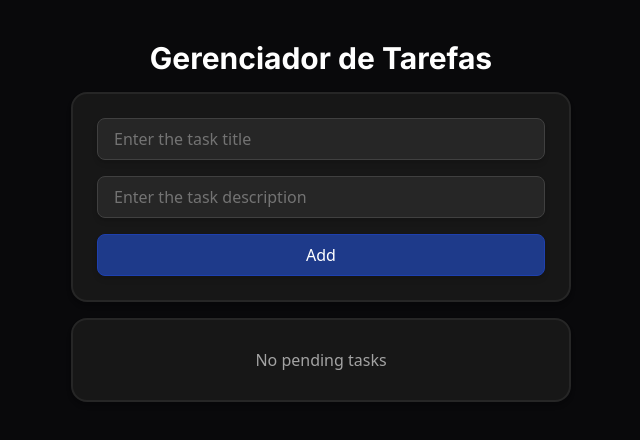
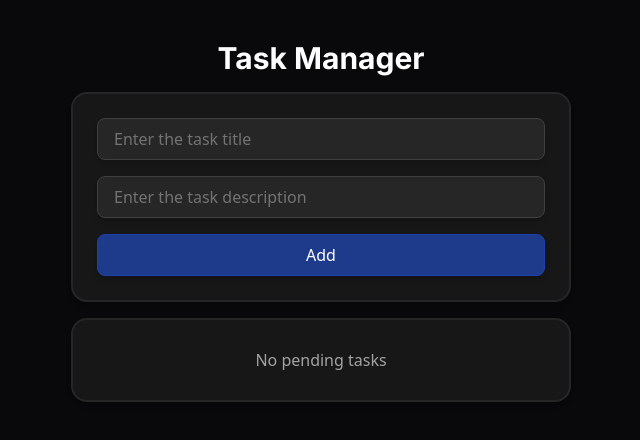
Before and after one commit to Themyus/gestao-de-tarefas, a React (Vite) app: page / in a window 1280 px wide. Shown: the top 440 px of the page, without its empty margins (319-959 px from the left). Built offline with nearby package versions, Linux system fonts and the light colour scheme.

Commit message:
Versão 1.0

```diff
--- a/src/App.jsx
+++ b/src/App.jsx
@@ -59,7 +59,7 @@ function App() {
   return (
     <div className="w-screen h-screen bg-zinc-950 flex justify-center py-10">
       <div className="w-[500px] space-y-4">
-        <Title>Gerenciador de Tarefas</Title>
+        <Title>Task Manager</Title>
         <AddTask onAddTaskSubmit={onAddTaskSubmit} />
         <Tasks
           tasks={tasks}
```
